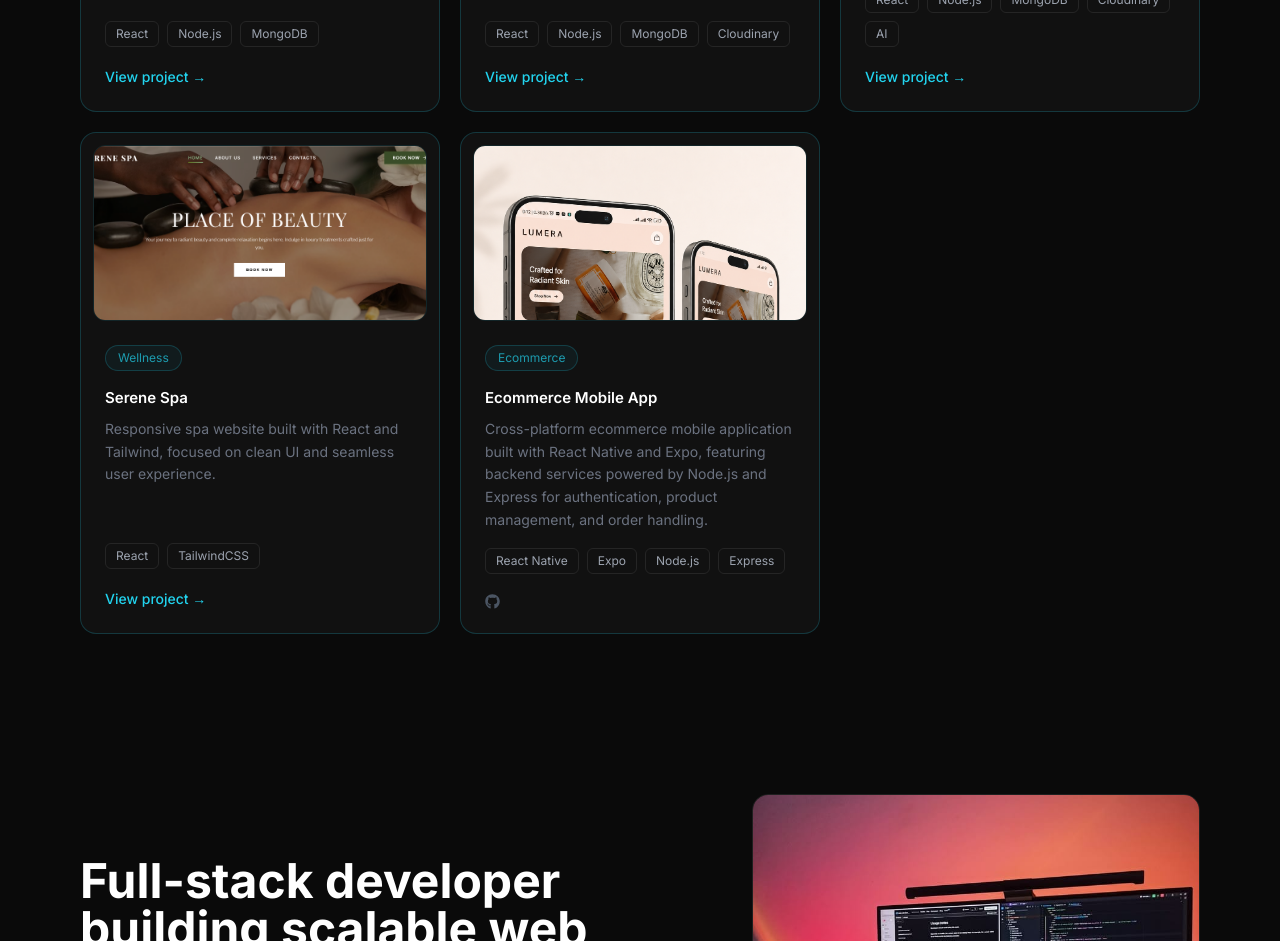
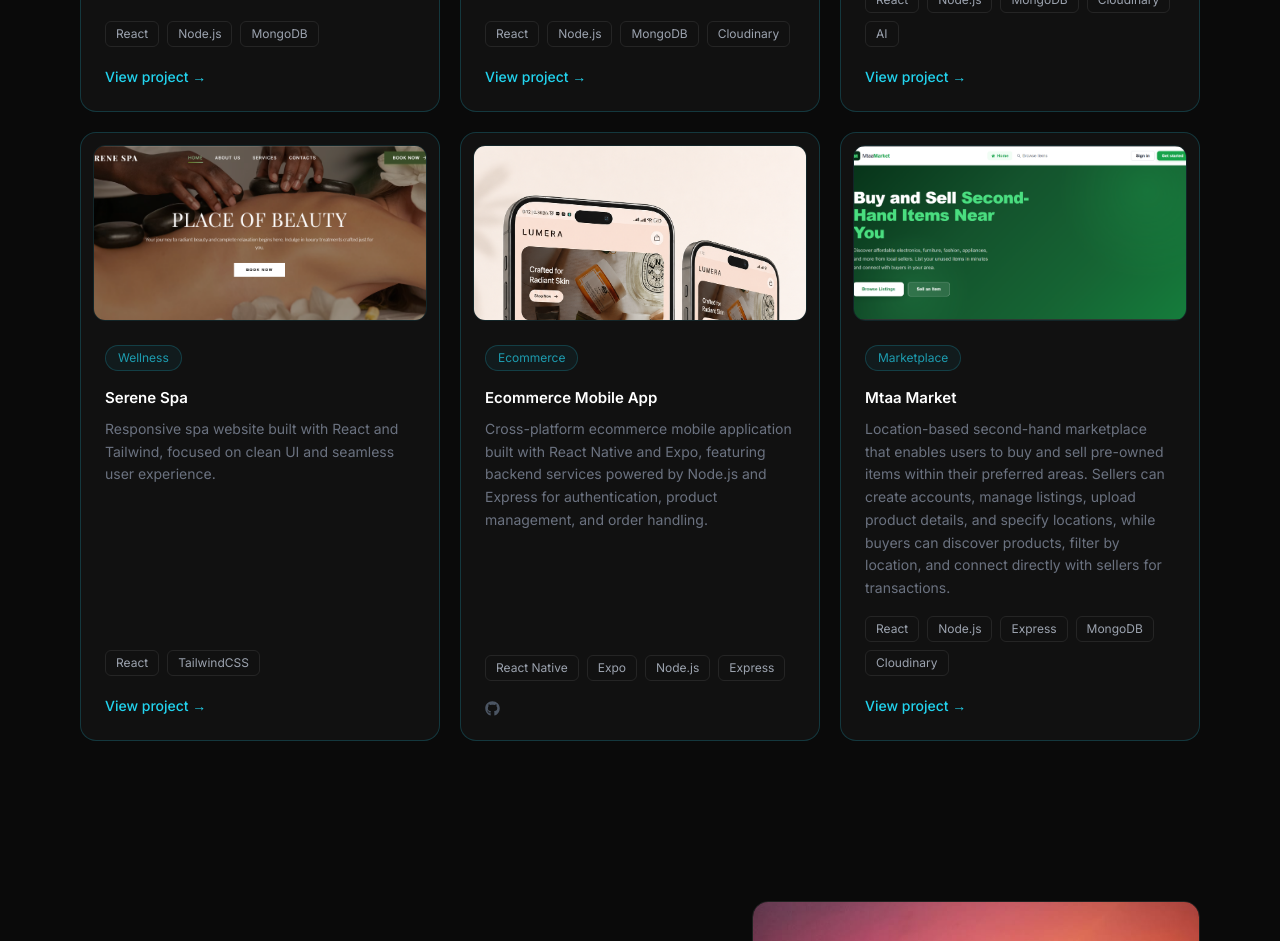
Before and after one commit to jo-oseeph/my-app, a React (Create React App) app: page / in a window 1280 px wide. Shown: the part 2140-3081 px from the top of the page. Built offline with nearby package versions, Linux system fonts and the light colour scheme.

Commit message:
Mtaa market project addition

```diff
--- a/src/pages/Projects.js
+++ b/src/pages/Projects.js
@@ -53,6 +53,16 @@
     image: "/images/ecommerce.png",
     github: "https://github.com/jo-oseeph/Skin-Care-App",
   },
+  {
+  id: 6,
+  category: "Marketplace",
+  title: "Mtaa Market",
+  description:
+    "Location-based second-hand marketplace that enables users to buy and sell pre-owned items within their preferred areas. Sellers can create accounts, manage listings, upload product details, and specify locations, while buyers can discover products, filter by location, and connect directly with sellers for transactions.",
+  technologies: ["React", "Node.js", "Express", "MongoDB", "Cloudinary"],
+  image: "/images/market.png",
+  live: "https://mtaamarket.vercel.app/",
+},
 ];
 
 const containerVariants = {
```
Also changed, not shown: public/images/market.png (added).
